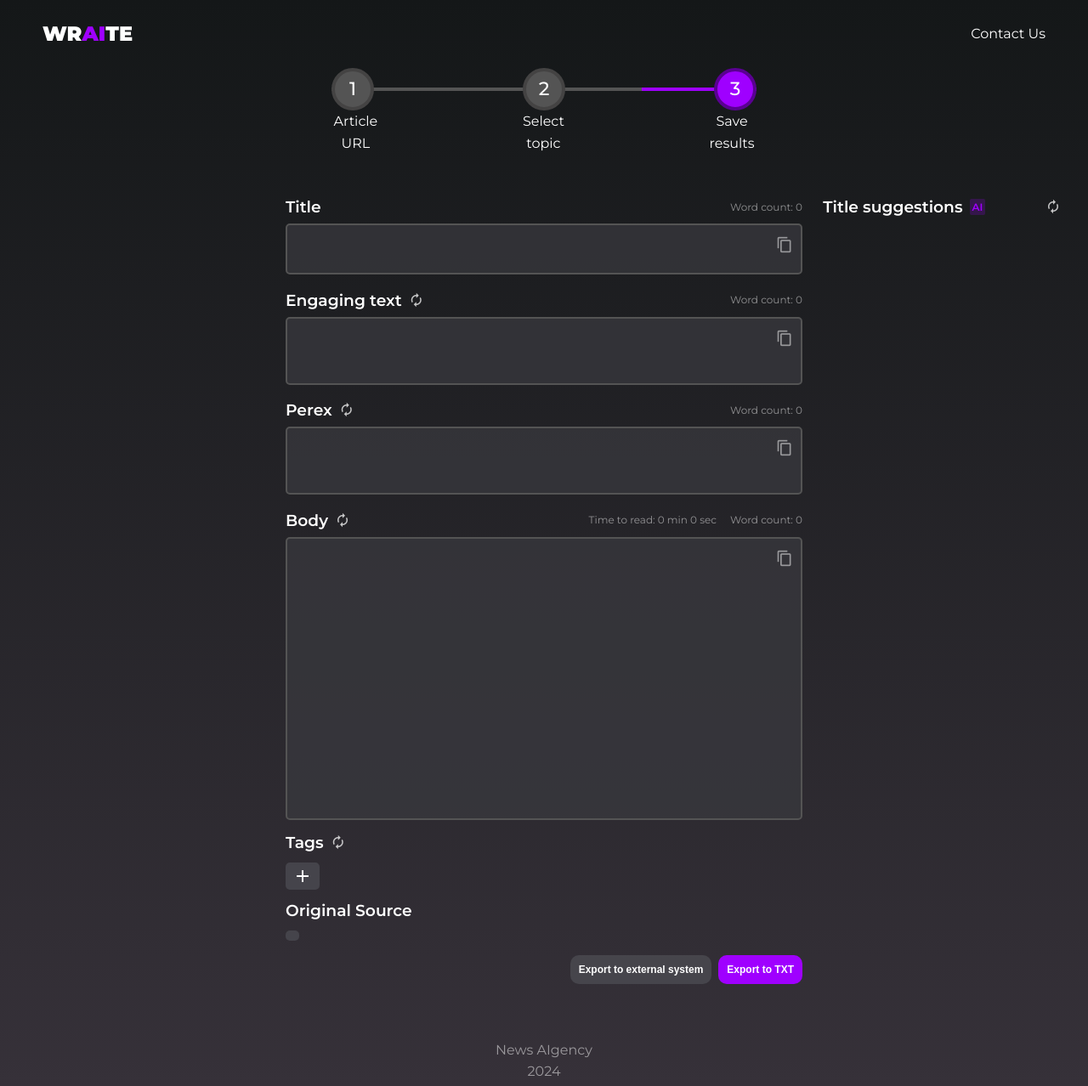
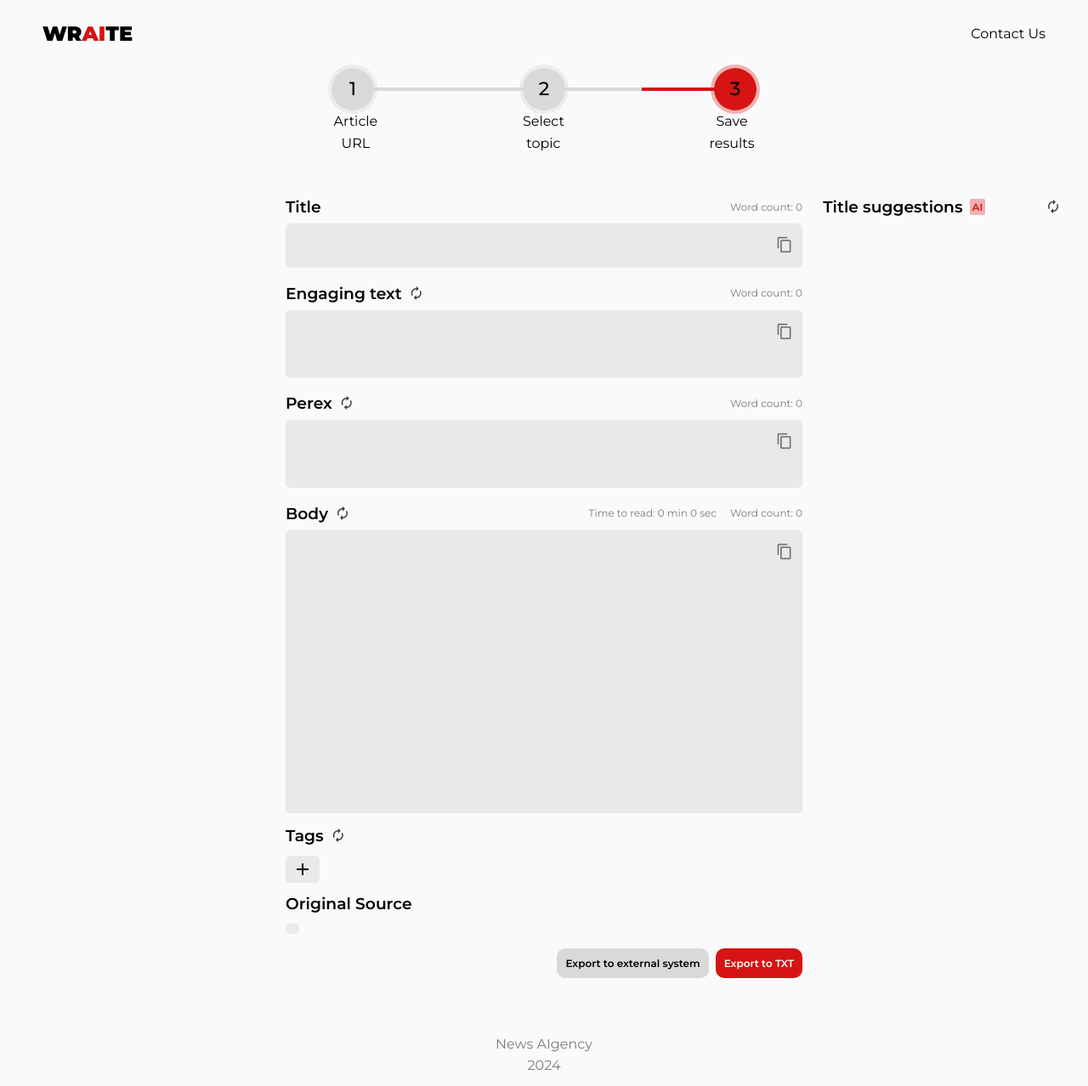
Before and after one commit to News-AIgency/App, a Vue app in the folder frontend/: page /article in a window 1280 px wide. Shown: the whole page at 85% size. Built offline with nearby package versions, Linux system fonts and the light colour scheme.

Commit message:
Updated colors
Ligth theme

```diff
--- a/frontend/src/assets/base.css
+++ b/frontend/src/assets/base.css
@@ -3,16 +3,22 @@
 /* semantic color variables for this project */
 :root {
   --vt-c-white: #ffffff;
-  --color-accent: #9F00FF;
-  --color-accent-box: #9F00FF25;
+  --text-black: #000000;
+  /* --color-accent: #9F00FF; */
+  --color-accent: #D61414;
+  --color-accent-haze: #D6141450;
   --color-error: #de5e5e;
 
-  --color-heading: var(--vt-c-white);
-  --color-text: var(--vt-c-white);
+  --color-heading: var(--text-black);
+  --color-text: var(--text-black);
+  --color-text-dark-bg: var(--vt-c-white);
+  --color-text-haze: rgba(0,0,0,0.5);
 
-  --color-background: var(--gradient-background-dark);
+  --color-background: var(--light-background);
+  --color-block: rgba(217, 217, 217, 0.5);
 
   --gradient-background-dark: linear-gradient(180deg, #141718, #363139);
+  --light-background: #F9FAFB;
 
 }
 
@@ -24,7 +30,11 @@
   font-weight: normal;
 }
 textarea {
-  font-family: "Roboto Mono", monospace;
+  font-family: Montserrat,"Roboto Mono", monospace;
+}
+
+button {
+  font-family: Montserrat;
 }
 
 body {
--- a/frontend/src/assets/main.css
+++ b/frontend/src/assets/main.css
@@ -19,7 +19,7 @@
 }
 
 .text-accent {
-  color: #9F00FF;
+  color: var(--color-accent);
   font-weight: inherit;
   font-size: inherit;
 }
--- a/frontend/src/components/AiContent.vue
+++ b/frontend/src/components/AiContent.vue
@@ -11,7 +11,7 @@
   justify-content: center;
   padding: 0px 3px 0px 3px;
   border-radius: 10%;
-  background-color: #9d00ff34;
+  background-color: var(--color-accent-haze);
   color: var(--color-accent);
   margin: 0;
 }
--- a/frontend/src/components/ProgressBar.vue
+++ b/frontend/src/components/ProgressBar.vue
@@ -55,28 +55,28 @@ export default {
                 if (this.isActive[0]) {
                     progressBar.style.background = `linear-gradient(
                         to right,
-                        #9f00ff 0%,
-                        #9f00ff 27%,
-                        #545454 27%,
-                        #545454 100%
+                        #D61414 0%,
+                        #D61414 27%,
+                        #D9D9D9 27%,
+                        #D9D9D9 100%
                     )`;
                 } else if (this.isActive[1]) {
                     progressBar.style.background = `linear-gradient(
                         to right,
-                        #545454 0%,
-                        #545454 25%,
-                        #9f00ff 25%,
-                        #9f00ff 75%,
-                        #545454 75%,
-                        #545454 100%
+                        #D9D9D9 0%,
+                        #D9D9D9 25%,
+                        #D61414 25%,
+                        #D61414 75%,
+                        #D9D9D9 75%,
+                        #D9D9D9 100%
                     )`;
                 } else if (this.isActive[2]) {
                     progressBar.style.background = `linear-gradient(
                         to right,
-                        #545454 0%,
-                        #545454 73%,
-                        #9f00ff 73%,
-                        #9f00ff 100%
+                        #D9D9D9 0%,
+                        #D9D9D9 73%,
+                        #D61414 73%,
+                        #D61414 100%
                     )`;
                 } else {
                     progressBar.style.background = `#545454`;
@@ -126,13 +126,14 @@ export default {
     height: 50px;
     width: 50px;
     border-radius: 50%;
-    background-color: #545454;
-    border: 4px solid #444343;
+    background-color: #D9D9D9;
+    outline: 4px solid #D9D9D970;
 }
 
 .active {
     background-color: var(--color-accent) !important;
-    border: 4px solid #5a0092 !important;
+    border: none;
+    outline: 4px solid #D6141450 !important;
 }
 
 .progress-bar {
--- a/frontend/src/views/ArticleView.vue
+++ b/frontend/src/views/ArticleView.vue
@@ -518,8 +518,8 @@ html {
 
 .title-btn {
   width: 100%;
-  background-color: rgba(56, 56, 62, 0.75);
-  color: rgba(255, 255, 255, 0.5);
+  background-color: var(--color-block);
+  color: var(--color-text);
   border: 0px;
   border-radius: 5px;
   padding: 8px;
@@ -529,8 +529,7 @@ html {
 }
 
 .title-btn:hover {
-  background-color: rgba(76, 76, 83, 0.75);
-  color: white;
+  background-color: rgba(217, 217, 217, 1);
 }
 
 .action-bar {
@@ -657,7 +656,7 @@ html {
 }
 
 .tags div {
-  background-color: rgba(76, 76, 83, 0.75);
+  background-color: var(--color-block);
   color: var(--color-text);
   border: 0px;
   border-radius: 5px;
@@ -681,7 +680,7 @@ html {
   overflow: hidden;
   white-space: nowrap;
   color: inherit;
-  background-color: rgba(76, 76, 83, 0.75);
+  background-color: var(--color-block);
   border-radius: 5px;
   padding: 6px 8px;
 }
@@ -702,21 +701,25 @@ html {
   cursor: pointer;
 }
 
+button {
+  font-weight: 500;
+}
+
 .export-to-external-system {
-  background-color: rgba(76, 76, 83, 0.75);
-  color: white;
+  background-color: #D9D9D9;
+  color: var(--color-text);
 }
 
 .export-button {
   background-color: var(--color-accent);
-  color: var(--color-text);
+  color: var(--color-text-dark-bg);
   border: 0px;
 
   transition: box-shadow 0.4s ease;
 }
 
 .export-button:hover {
-  box-shadow: 0 0 8px #9f00ff;
+  box-shadow: 0 0 8px var(--color-accent);
 }
 
 .title {
@@ -727,14 +730,14 @@ html {
 }
 
 textarea {
-  background-color: rgba(56, 56, 62, 0.75);
+  background-color: var(--color-block);
   border-radius: 5px;
   resize: none;
   outline: none;
-  caret-color: white;
+  caret-color: black;
   padding: 10px;
   color: var(--color-text);
-  border: 2px solid rgb(84, 84, 84);
+  border: 0;
 }
 
 h3 {
--- a/frontend/src/views/HomeView.vue
+++ b/frontend/src/views/HomeView.vue
@@ -91,10 +91,9 @@ export default {
   max-width: 700px;
   min-width: 300px;
   height: 3em;
-  border: 2px solid;
-  border-color: #545454;
+  border: 0;
   border-radius: 5px;
-  background-color: rgba(212, 217, 228, 0.16);
+  background-color: var(--color-block);
   display: flex;
   justify-content: space-between;
   align-items: center;
@@ -106,8 +105,8 @@ export default {
   border: 0px transparent;
   padding-left: 16px;
   outline: none;
-  caret-color: white;
-  color: rgba(255, 255, 255, 0.7);
+  caret-color: var(--color-accent);
+  color: var(--color-text-haze);
 }
 
 .error-container {
@@ -137,7 +136,7 @@ form {
 
 .generate-btn {
   background-color: var(--color-accent);
-  color: var(--color-text);
+  color: var(--color-text-dark-bg);
   border: 0px;
   border-radius: 10px;
   font-weight: 600;
@@ -150,7 +149,7 @@ form {
 }
 
 .generate-btn:hover {
-  box-shadow: 0 0 8px #9F00FF;
+  box-shadow: 0 0 8px var(--color-accent);
 }
 
 .input-heading {
--- a/frontend/src/views/TopicView.vue
+++ b/frontend/src/views/TopicView.vue
@@ -126,6 +126,7 @@ export default {
   }
 
   .topic-num {
+    color: var(--color-text);
     padding: 0 15px 0 15px !important;
   }
 
@@ -232,16 +233,17 @@ export default {
   height: 58px;
   border-radius: 5px;
   border: 0px transparent;
-  background-color: #38383e;
-  color: rgba(255, 255, 255, 1);
+  background-color: var(--color-block);
+  color: var(--color-text);
 }
 
 .topic-label {
+  width: 80%;
   text-align: left;
 }
 
 .topic-button:hover {
-  background-color: #9f00ff;
+  background-color: rgba(217, 217, 217, 1);
   transition: 0.3s ease;
   cursor: pointer;
   box-shadow:
@@ -250,7 +252,7 @@ export default {
 }
 
 .forward-arrow {
-  color: rgba(255, 255, 255, 1);
+  color: var(--color-text);
   font-size: 24px;
   opacity: 0;
   position: absolute;
@@ -266,7 +268,7 @@ export default {
   width: auto;
   height: auto;
   padding: 10px 20px;
-  color: #fff;
+  color: var(--color-text);
   text-align: center;
   font-weight: bold;
 }
```
